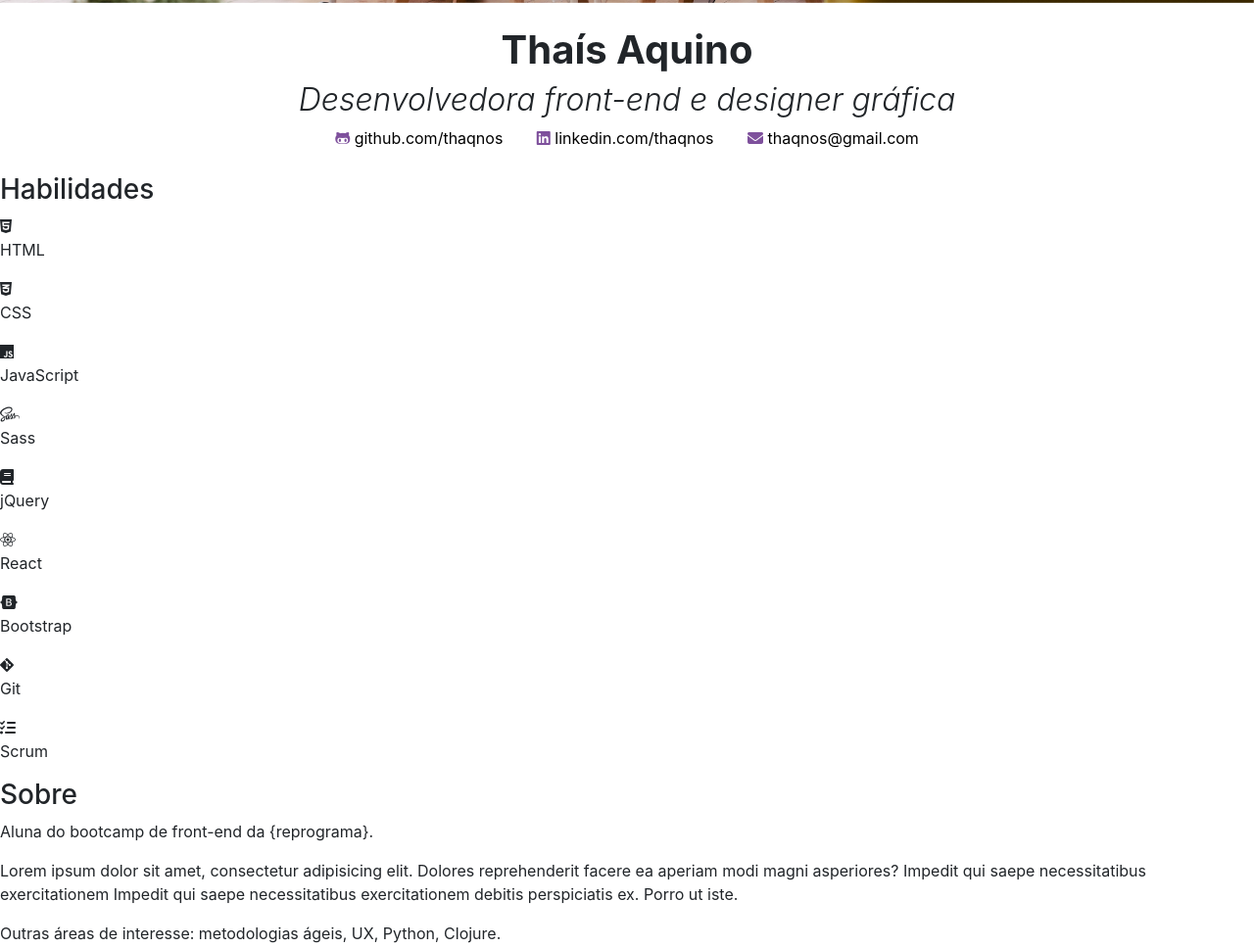
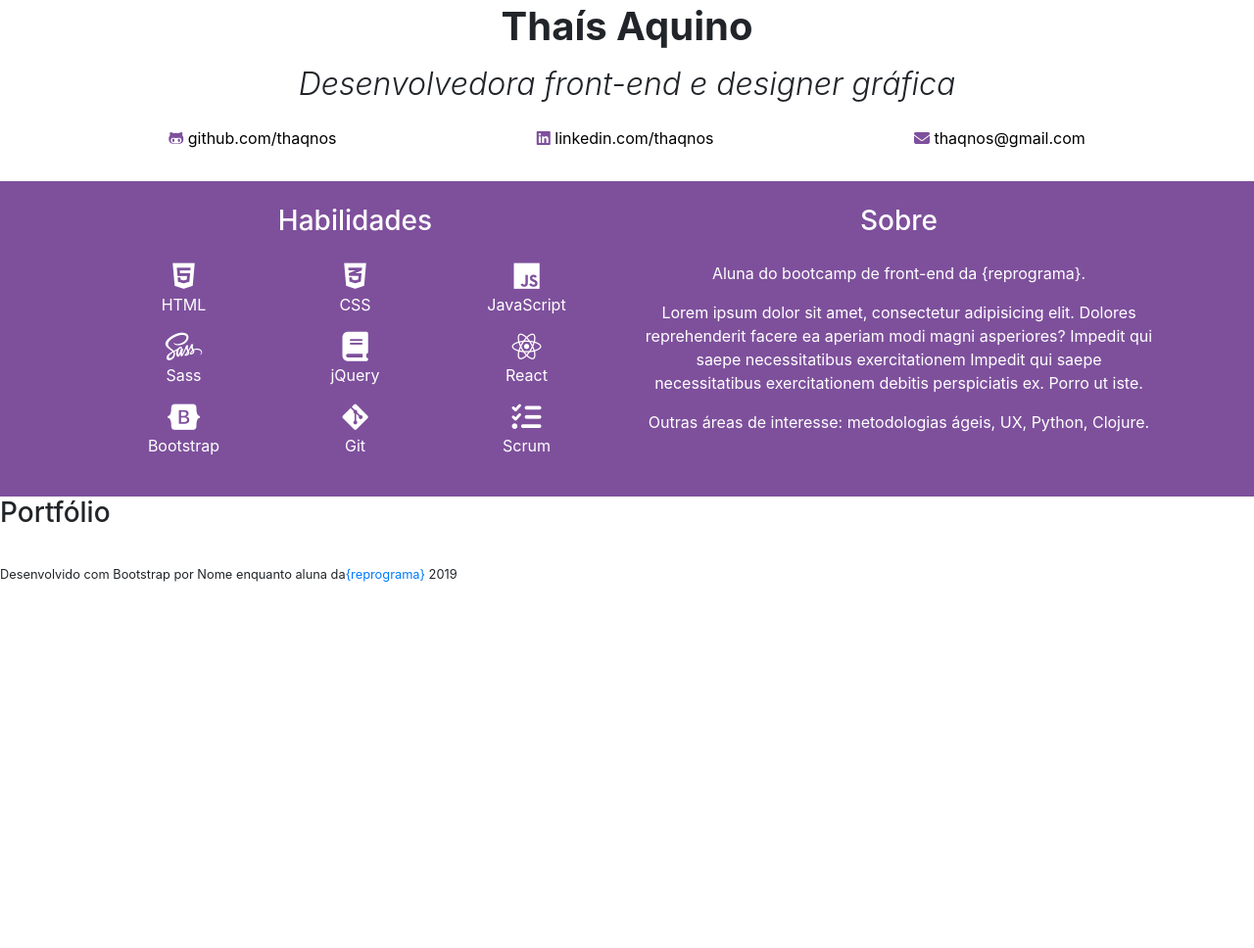
Before and after one commit to thaqnos/thaisaquino.github.io, a plain HTML site: page index.html in a window 1280 px wide. Shown: the part 573-1541 px from the top of the page at 98% size. After the commit the page ends 1170 px from the top, so only its background shows below. Drawn offline with Linux system fonts and the light colour scheme.

Commit message:
adiciona estilos bootstrap em section de 'habilidades' e 'sobre'

```diff
--- a/index.html
+++ b/index.html
@@ -33,9 +33,7 @@
         </div>
     </nav>
 
-<!-- header -->
     <header>
-    <!-- carousel -->
         <div id="carouselExampleControls" class="carousel slide" data-ride="carousel" data-interval="3000">
             <div class="carousel-inner">
                 <div class="carousel-item active">
@@ -58,75 +56,89 @@
             </a>
         </div>
 
-    <!-- contato -->
         <section class="py-4">
             <div class="container text-center">
                 <h1 class="font-weight-bold">Thaís Aquino</h1>
-            <h2 class="font-weight-light font-italic tamanho-fonte">Desenvolvedora front-end e designer gráfica</h2>
-            <a class="margin-right" href="https://github.com/thaqnos" target="_blank">
+                <h2 class="font-weight-light font-italic py-2">Desenvolvedora front-end e designer gráfica</h2>
+                <div class="d-flex flex-column flex-md-row justify-content-around">
+                    <a class="margin-right py-2" href="https://github.com/thaqnos" target="_blank">
                         <i class="fab fa-github-alt social-media"></i>
                         <span class="color-black">github.com/thaqnos</span>
                     </a>
-            <a class="margin-right" href="https://www.linkedin.com/in/thaqnos/" target="_blank">
+                    <a class="margin-right py-2" href="https://www.linkedin.com/in/thaqnos/" target="_blank">
                         <i class="fab fa-linkedin social-media"></i>
                         <span class="color-black">linkedin.com/thaqnos</span>
                     </a>
-            <a href="" target="_blank">
+                    <a class="py-2" href="" target="_blank">
                         <i class="fas fa-envelope social-media"></i>
                         <span class="color-black">thaqnos@gmail.com</span>
                     </a>
                 </div>
+            </div>
         </section>
     </header>
 
-<!-- seções - habilidades e sobre -->
-<section>
-    <h3>Habilidades</h3>
-    <div>
-        <i class="fab fa-html5"></i>
+    <section class="py-4 bg-roxo text-white text-center">
+        <div class="container d-flex flex-column flex-lg-row ">
+            <div class="d-flex justify-content-around flex-wrap col-lg-6">
+                <h3 class="mb-4">Habilidades</h3>
+                <div class="container">
+                    <div class="row">
+                        <div class="col">
+                            <i class="fab fa-html5 tamanho-fonte"></i>
                             <p>HTML</p>
                         </div>
-    <div>
-        <i class="fab fa-css3-alt"></i>
+                        <div class="col">
+                            <i class="fab fa-css3-alt tamanho-fonte"></i>
                             <p>CSS</p>
                         </div>
-    <div>
-        <i class="fab fa-js"></i>
+                        <div class="col">
+                            <i class="fab fa-js tamanho-fonte"></i>
                             <p>JavaScript</p>
                         </div>
-    <div>
-        <i class="fab fa-sass"></i>
+                        <div class="w-100"></div>
+                        <div class="col">
+                            <i class="fab fa-sass tamanho-fonte"></i>
                             <p>Sass</p>
                         </div>
-    <div>
-        <i class="fas fa-book"></i>
+                        <div class="col">
+                            <i class="fas fa-book tamanho-fonte"></i>
                             <p>jQuery</p>
                         </div>
-    <div>
-        <i class="fab fa-react"></i>
+                        <div class="col">
+                            <i class="fab fa-react tamanho-fonte"></i>
                             <p>React</p>
                         </div>
-    <div>
-        <i class="fab fa-bootstrap"></i>
+                        <div class="w-100"></div>
+                        <div class="col">
+                            <i class="fab fa-bootstrap tamanho-fonte"></i>
                             <p>Bootstrap</p>
                         </div>
-    <div>
-        <i class="fab fa-git-alt"></i>
+                        <div class="col">
+                            <i class="fab fa-git-alt tamanho-fonte"></i>
                             <p>Git</p>
                         </div>
-    <div>
-        <i class="fas fa-tasks"></i>
+                        <div class="col">
+                            <i class="fas fa-tasks tamanho-fonte"></i>
                             <p>Scrum</p>
                         </div>
-
-    <section>
-        <h3>Sobre</h3>
+                        <div class="w-100"></div>
+                    </div>
+                </div>
+            </div>
+            <section class="text-center col-lg-6">
+                <h3 class="mb-4">Sobre</h3>
+                <div class="">
                     <p>Aluna do <span>bootcamp de front-end</span> da {reprograma}.</p>
-        <p>Lorem ipsum dolor sit amet, consectetur adipisicing elit. Dolores reprehenderit facere ea aperiam modi
-            magni asperiores? <span>Impedit qui saepe necessitatibus exercitationem </span> Impedit qui saepe
+                    <p>Lorem ipsum dolor sit amet, consectetur adipisicing elit. Dolores reprehenderit facere ea aperiam
+                        modi
+                        magni asperiores? <span>Impedit qui saepe necessitatibus exercitationem </span> Impedit qui
+                        saepe
                         necessitatibus exercitationem debitis perspiciatis ex. Porro ut iste.</p>
                     <p>Outras áreas de interesse: <span>metodologias ágeis, UX, Python, Clojure</span>.</p>
+                </div>
             </section>
+        </div>
     </section>
 
     <!-- cards - meus projetos -->
@@ -151,5 +163,4 @@
         <script src="./js/bootstrap.min.js"></script>
         <script src="https://kit.fontawesome.com/d47ee33e22.js" crossorigin="anonymous"></script>
 </body>
-
 </html>
--- a/styles/style.css
+++ b/styles/style.css
@@ -7,7 +7,7 @@ a:hover {
 }
 
 .img-carousel {
-    height: 65vh;
+    height: 62vh;
     object-fit: cover;
     object-position: 0 30%;
 }
@@ -27,3 +27,7 @@ a:hover {
 .color-black:hover{
     color: #7e509c;
 }
+
+.tamanho-fonte {
+    font-size: 30px;
+}
```
Lines whose indentation alone changed are shown as unchanged.
